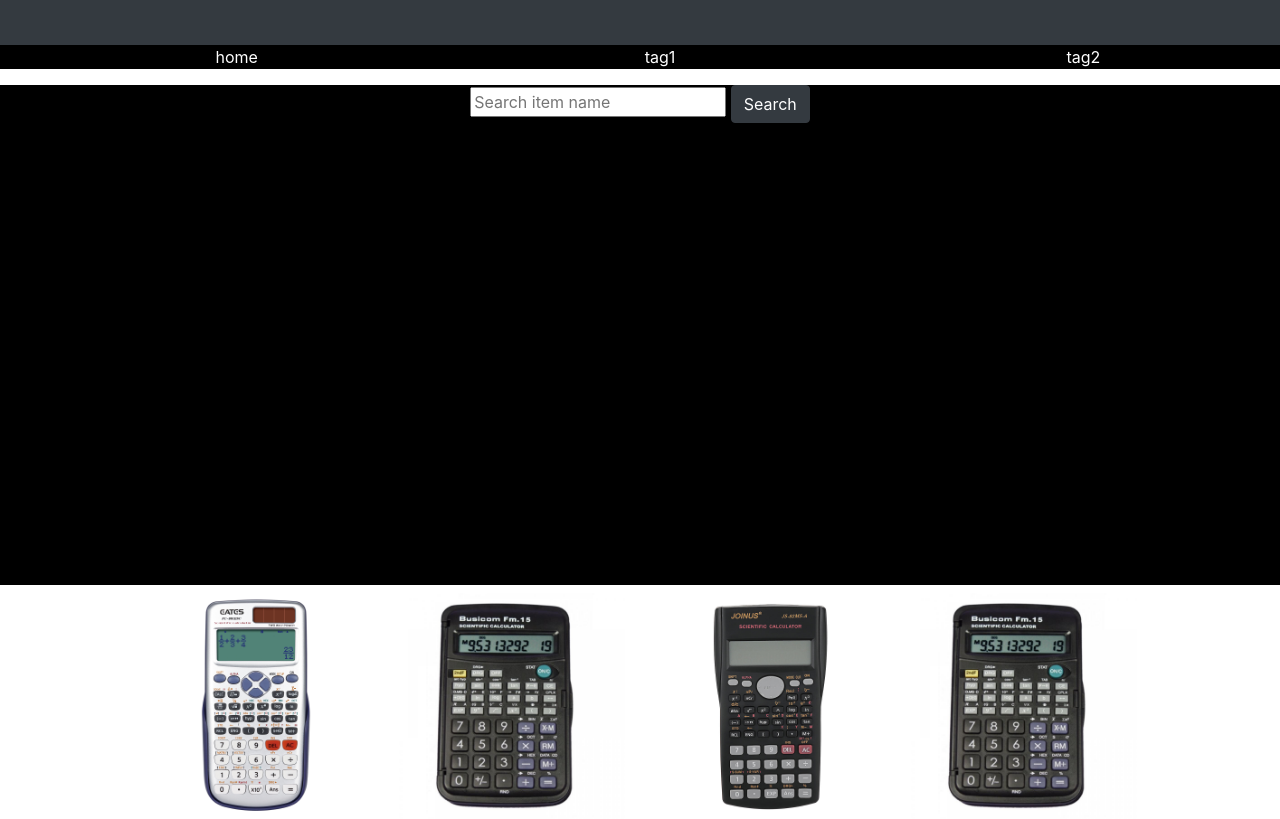
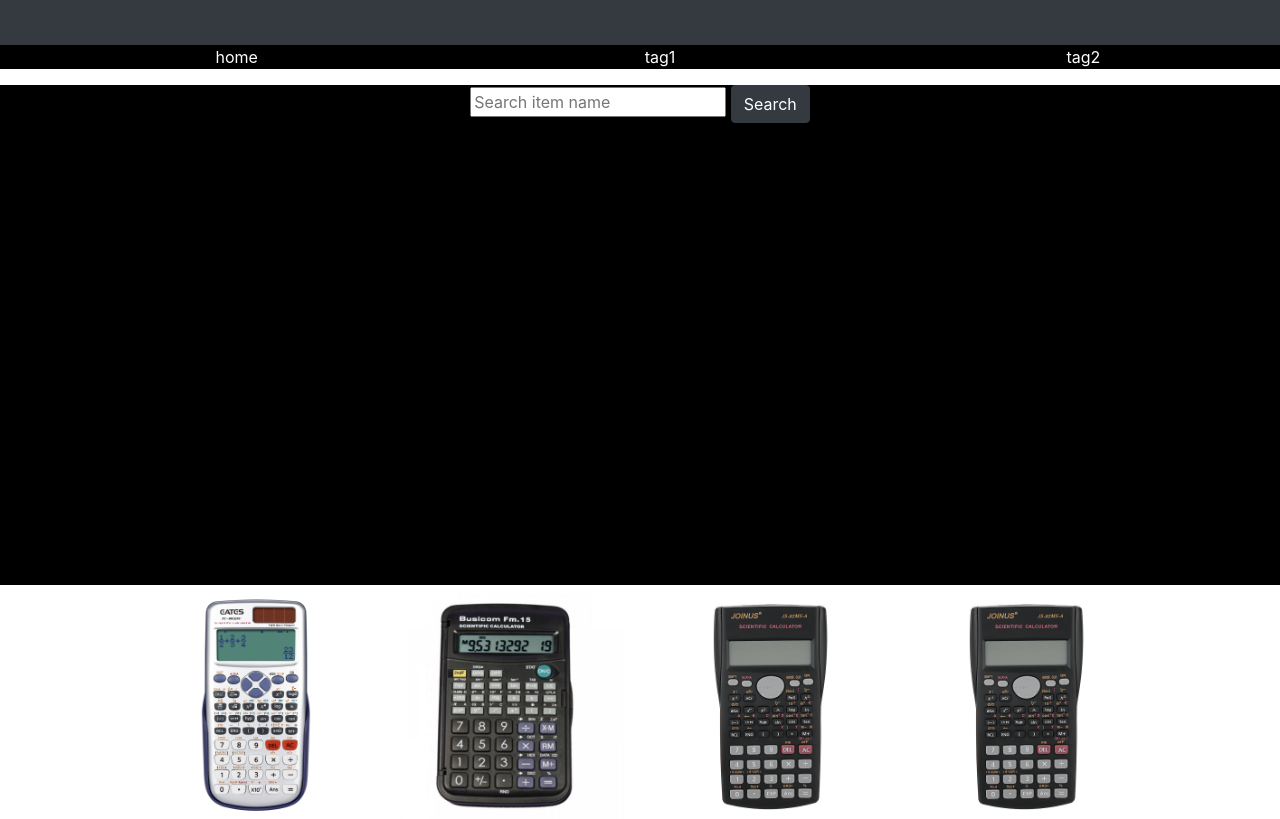
Before and after one commit to erjiale/sbuhacks2019, a plain HTML site: page index.html in a window 1280 px wide. Shown: the part 115-934 px from the top of the page. Drawn offline with nearby package versions, Linux system fonts and the light colour scheme.

Commit message:
change index

```diff
--- a/index.html
+++ b/index.html
@@ -43,7 +43,7 @@
 						<img src="calculator3.jpg" alt="silver algebra calculator" class="img-size"/>
 					</div>
 					<div class="col-md-3 pt-2">
-						<img src="calculator2.jpg" alt="silver algebra calculator" class="img-size"/>
+						<img src="calculator3.jpg" alt="silver algebra calculator" class="img-size"/>
 					</div>
 				</div>
 			</section>
```
